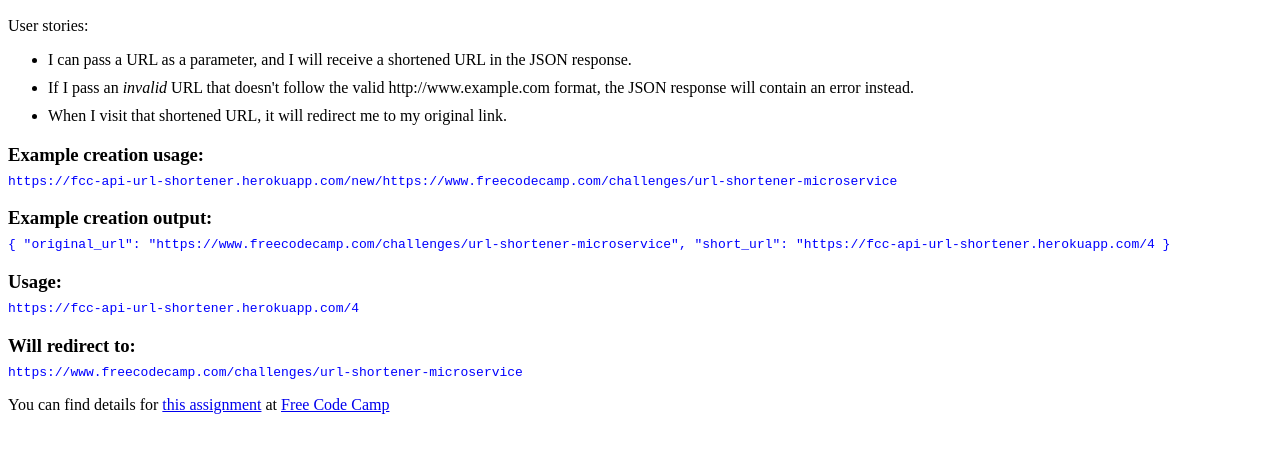
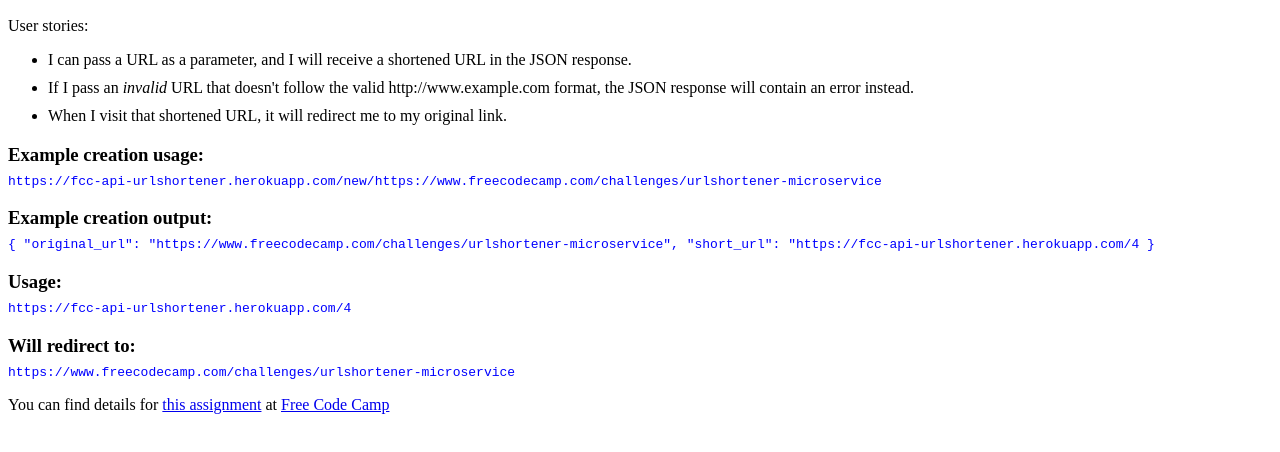
Before and after one commit to tstonesnyder/fcc-api-url-shortener, a website: page public/instructions.html in a window 1280 px wide. Shown: the part 110-562 px from the top of the page. Drawn offline with Linux system fonts and the light colour scheme.

Commit message:
Updated instructions to have the correct Heroku url (was pointing to someone else's app -lol).

```diff
--- a/public/instructions.html
+++ b/public/instructions.html
@@ -22,21 +22,21 @@
   </ul>
 
   <h3>Example creation usage:</h3>
-  <code>https://fcc-api-url-shortener.herokuapp.com/new/https://www.freecodecamp.com/challenges/url-shortener-microservice</code>
+  <code>https://fcc-api-urlshortener.herokuapp.com/new/https://www.freecodecamp.com/challenges/urlshortener-microservice</code>
 
   <h3>Example creation output:</h3>
-  <code>{ "original_url": "https://www.freecodecamp.com/challenges/url-shortener-microservice", "short_url": "https://fcc-api-url-shortener.herokuapp.com/4 }</code>
+  <code>{ "original_url": "https://www.freecodecamp.com/challenges/urlshortener-microservice", "short_url": "https://fcc-api-urlshortener.herokuapp.com/4 }</code>
 
   <h3>Usage:</h3>
-  <code>https://fcc-api-url-shortener.herokuapp.com/4</code>
+  <code>https://fcc-api-urlshortener.herokuapp.com/4</code>
 
   <h3>Will redirect to:</h3>
-  <code>https://www.freecodecamp.com/challenges/url-shortener-microservice</code>
+  <code>https://www.freecodecamp.com/challenges/urlshortener-microservice</code>
 
   <br>
   <p>You can find details for
-    <a href="https://www.freecodecamp.com/challenges/url-shortener-microservice">this assignment</a>
-     at
+    <a href="https://www.freecodecamp.com/challenges/urlshortener-microservice">this assignment</a>
+    at
     <a href="https://www.freecodecamp.com">Free Code Camp</a>
   </p>
 </body>
```
